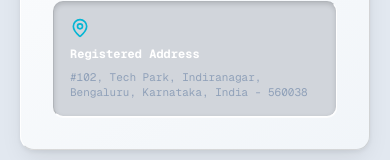
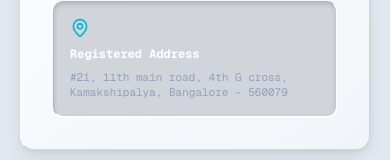
Before and after one commit to hemanthkumardm/ace-seek, a Next.js app in the folder web/: page /contact-us in a window 390 px wide. Shown: the part 1080-1240 px from the top of the page. Built offline with nearby package versions, Linux system fonts and the light colour scheme; no server answers.

Commit message:
fix(compliance): update real business address and phone number across all compliance policy pages

```diff
--- a/web/src/app/cancellation-policy/page.tsx
+++ b/web/src/app/cancellation-policy/page.tsx
@@ -50,7 +50,7 @@ export default function CancellationPolicyPage() {
             </p>
             <ul className="list-disc list-inside space-y-1 text-slate-400 pl-2">
               <li><strong>User Dashboard:</strong> Log in at <code>www.ace-seek.com/dashboard</code> and manage active plan status.</li>
-              <li><strong>Email Support:</strong> Send a request to <a href="mailto:support@ace-seek.com" className="text-[var(--accent-cyan)] underline">support@ace-seek.com</a> or call <a href="tel:+919876543210" className="text-[var(--accent-cyan)] underline">+91 98765 43210</a> with your account email and Razorpay Payment ID.</li>
+              <li><strong>Email Support:</strong> Send a request to <a href="mailto:support@ace-seek.com" className="text-[var(--accent-cyan)] underline">support@ace-seek.com</a> or call <a href="tel:+91 84316 70673" className="text-[var(--accent-cyan)] underline">+91 84316 70673</a> with your account email and Razorpay Payment ID.</li>
             </ul>
           </section>
 
@@ -69,9 +69,9 @@ export default function CancellationPolicyPage() {
             </h2>
             <div className="sk-recessed p-4 space-y-2 text-slate-300 text-xs font-mono">
               <p><strong className="text-white">Legal Entity Name:</strong> Ace-Seek Technologies (Ace-Seek Inc.)</p>
-              <p className="flex items-center gap-2"><MapPin className="w-3.5 h-3.5 text-[var(--accent-cyan)]" /> <strong className="text-white">Registered Address:</strong> #102, Tech Park, Indiranagar, Bengaluru, Karnataka, India - 560038</p>
+              <p className="flex items-center gap-2"><MapPin className="w-3.5 h-3.5 text-[var(--accent-cyan)]" /> <strong className="text-white">Registered Address:</strong> #21, 11th main road, 4th G cross, kamakshipalya, Bangalore - 560079</p>
               <p className="flex items-center gap-2"><Mail className="w-3.5 h-3.5 text-[var(--accent-cyan)]" /> <strong className="text-white">Support Email:</strong> <a href="mailto:support@ace-seek.com" className="text-[var(--accent-cyan)] underline">support@ace-seek.com</a></p>
-              <p className="flex items-center gap-2"><Phone className="w-3.5 h-3.5 text-[var(--accent-cyan)]" /> <strong className="text-white">Support Phone:</strong> <a href="tel:+919876543210" className="text-[var(--accent-cyan)] underline">+91 98765 43210</a></p>
+              <p className="flex items-center gap-2"><Phone className="w-3.5 h-3.5 text-[var(--accent-cyan)]" /> <strong className="text-white">Support Phone:</strong> <a href="tel:+919876543210" className="text-[var(--accent-cyan)] underline">+91 84316 70673</a></p>
             </div>
           </section>
         </div>
--- a/web/src/app/contact-us/page.tsx
+++ b/web/src/app/contact-us/page.tsx
@@ -84,8 +84,8 @@ export default function ContactUsPage() {
             <div className="sk-recessed p-4 space-y-2">
               <Phone className="w-5 h-5 text-[var(--accent-cyan)]" />
               <span className="font-bold text-white text-xs block">Phone Support</span>
-              <a href="tel:+919876543210" className="text-[var(--accent-cyan)] underline text-[11px] block">
-                +91 98765 43210
+              <a href="tel:+918431670673" className="text-[var(--accent-cyan)] underline text-[11px] block">
+                +91 84316 70673
               </a>
             </div>
 
@@ -93,7 +93,7 @@ export default function ContactUsPage() {
               <MapPin className="w-5 h-5 text-[var(--accent-cyan)]" />
               <span className="font-bold text-white text-xs block">Registered Address</span>
               <p className="text-slate-400 text-[11px]">
-                #102, Tech Park, Indiranagar, Bengaluru, Karnataka, India - 560038
+                #21, 11th main road, 4th G cross, Kamakshipalya, Bangalore - 560079
               </p>
             </div>
           </div>
--- a/web/src/app/privacy/page.tsx
+++ b/web/src/app/privacy/page.tsx
@@ -79,9 +79,9 @@ export default function PrivacyPage() {
             </h2>
             <div className="sk-recessed p-4 space-y-2 text-slate-300 text-xs font-mono">
               <p><strong className="text-white">Legal Entity Name:</strong> Ace-Seek Technologies (Ace-Seek Inc.)</p>
-              <p className="flex items-center gap-2"><MapPin className="w-3.5 h-3.5 text-[var(--accent-cyan)]" /> <strong className="text-white">Registered Address:</strong> #102, Tech Park, Indiranagar, Bengaluru, Karnataka, India - 560038</p>
+              <p className="flex items-center gap-2"><MapPin className="w-3.5 h-3.5 text-[var(--accent-cyan)]" /> <strong className="text-white">Registered Address:</strong> #21, 11th main road, 4th G cross, Kamakshipalya, Bangalore - 560079</p>
               <p className="flex items-center gap-2"><Mail className="w-3.5 h-3.5 text-[var(--accent-cyan)]" /> <strong className="text-white">Support Email:</strong> <a href="mailto:support@ace-seek.com" className="text-[var(--accent-cyan)] underline">support@ace-seek.com</a></p>
-              <p className="flex items-center gap-2"><Phone className="w-3.5 h-3.5 text-[var(--accent-cyan)]" /> <strong className="text-white">Support Phone:</strong> <a href="tel:+919876543210" className="text-[var(--accent-cyan)] underline">+91 98765 43210</a></p>
+              <p className="flex items-center gap-2"><Phone className="w-3.5 h-3.5 text-[var(--accent-cyan)]" /> <strong className="text-white">Support Phone:</strong> <a href="tel:+918431670673" className="text-[var(--accent-cyan)] underline">+91 84316 70673</a></p>
             </div>
           </section>
         </div>
--- a/web/src/app/refund-policy/page.tsx
+++ b/web/src/app/refund-policy/page.tsx
@@ -83,9 +83,9 @@ export default function RefundPolicyPage() {
             </h2>
             <div className="sk-recessed p-4 space-y-2 text-slate-300 text-xs font-mono">
               <p><strong className="text-white">Legal Entity Name:</strong> Ace-Seek Technologies (Ace-Seek Inc.)</p>
-              <p className="flex items-center gap-2"><MapPin className="w-3.5 h-3.5 text-[var(--accent-cyan)]" /> <strong className="text-white">Registered Address:</strong> #102, Tech Park, Indiranagar, Bengaluru, Karnataka, India - 560038</p>
+              <p className="flex items-center gap-2"><MapPin className="w-3.5 h-3.5 text-[var(--accent-cyan)]" /> <strong className="text-white">Registered Address:</strong> #21, 11th main road, 4th G cross, Kamakshipalya, Bangalore - 560079</p>
               <p className="flex items-center gap-2"><Mail className="w-3.5 h-3.5 text-[var(--accent-cyan)]" /> <strong className="text-white">Support Email:</strong> <a href="mailto:support@ace-seek.com" className="text-[var(--accent-cyan)] underline">support@ace-seek.com</a></p>
-              <p className="flex items-center gap-2"><Phone className="w-3.5 h-3.5 text-[var(--accent-cyan)]" /> <strong className="text-white">Support Phone:</strong> <a href="tel:+919876543210" className="text-[var(--accent-cyan)] underline">+91 98765 43210</a></p>
+              <p className="flex items-center gap-2"><Phone className="w-3.5 h-3.5 text-[var(--accent-cyan)]" /> <strong className="text-white">Support Phone:</strong> <a href="tel:+918431670673" className="text-[var(--accent-cyan)] underline">+91 84316 70673</a></p>
             </div>
           </section>
         </div>
--- a/web/src/app/shipping-policy/page.tsx
+++ b/web/src/app/shipping-policy/page.tsx
@@ -64,8 +64,8 @@ export default function ShippingPolicyPage() {
             </p>
             <div className="sk-recessed p-4 font-mono text-xs space-y-1 text-slate-300">
               <p>• <strong>Support Email:</strong> <a href="mailto:support@ace-seek.com" className="text-[var(--accent-cyan)] underline">support@ace-seek.com</a></p>
-              <p>• <strong>Support Phone:</strong> <a href="tel:+919876543210" className="text-[var(--accent-cyan)] underline">+91 98765 43210</a></p>
-              <p>• <strong>Registered Office:</strong> #102, Tech Park, Indiranagar, Bengaluru, Karnataka, India - 560038</p>
+              <p>• <strong>Support Phone:</strong> <a href="tel:+918431670673" className="text-[var(--accent-cyan)] underline">+91 84316 70673</a></p>
+              <p>• <strong>Registered Office:</strong> #21, 11th main road, 4th G cross, Kamakshipalya, Bangalore - 560079</p>
             </div>
           </section>
         </div>
--- a/web/src/app/terms/page.tsx
+++ b/web/src/app/terms/page.tsx
@@ -83,9 +83,9 @@ export default function TermsPage() {
             </h2>
             <div className="sk-recessed p-4 space-y-2 text-slate-300 text-xs font-mono">
               <p><strong className="text-white">Legal Entity Name:</strong> Ace-Seek Technologies (Ace-Seek Inc.)</p>
-              <p className="flex items-center gap-2"><MapPin className="w-3.5 h-3.5 text-[var(--accent-cyan)]" /> <strong className="text-white">Registered Address:</strong> #102, Tech Park, Indiranagar, Bengaluru, Karnataka, India - 560038</p>
+              <p className="flex items-center gap-2"><MapPin className="w-3.5 h-3.5 text-[var(--accent-cyan)]" /> <strong className="text-white">Registered Address:</strong> #21, 11th main road, 4th G cross, Kamakshipalya, Bangalore - 560079</p>
               <p className="flex items-center gap-2"><Mail className="w-3.5 h-3.5 text-[var(--accent-cyan)]" /> <strong className="text-white">Support Email:</strong> <a href="mailto:support@ace-seek.com" className="text-[var(--accent-cyan)] underline">support@ace-seek.com</a></p>
-              <p className="flex items-center gap-2"><Phone className="w-3.5 h-3.5 text-[var(--accent-cyan)]" /> <strong className="text-white">Support Phone:</strong> <a href="tel:+919876543210" className="text-[var(--accent-cyan)] underline">+91 98765 43210</a></p>
+              <p className="flex items-center gap-2"><Phone className="w-3.5 h-3.5 text-[var(--accent-cyan)]" /> <strong className="text-white">Support Phone:</strong> <a href="tel:+918431670673" className="text-[var(--accent-cyan)] underline">+91 84316 70673</a></p>
             </div>
           </section>
         </div>
```
